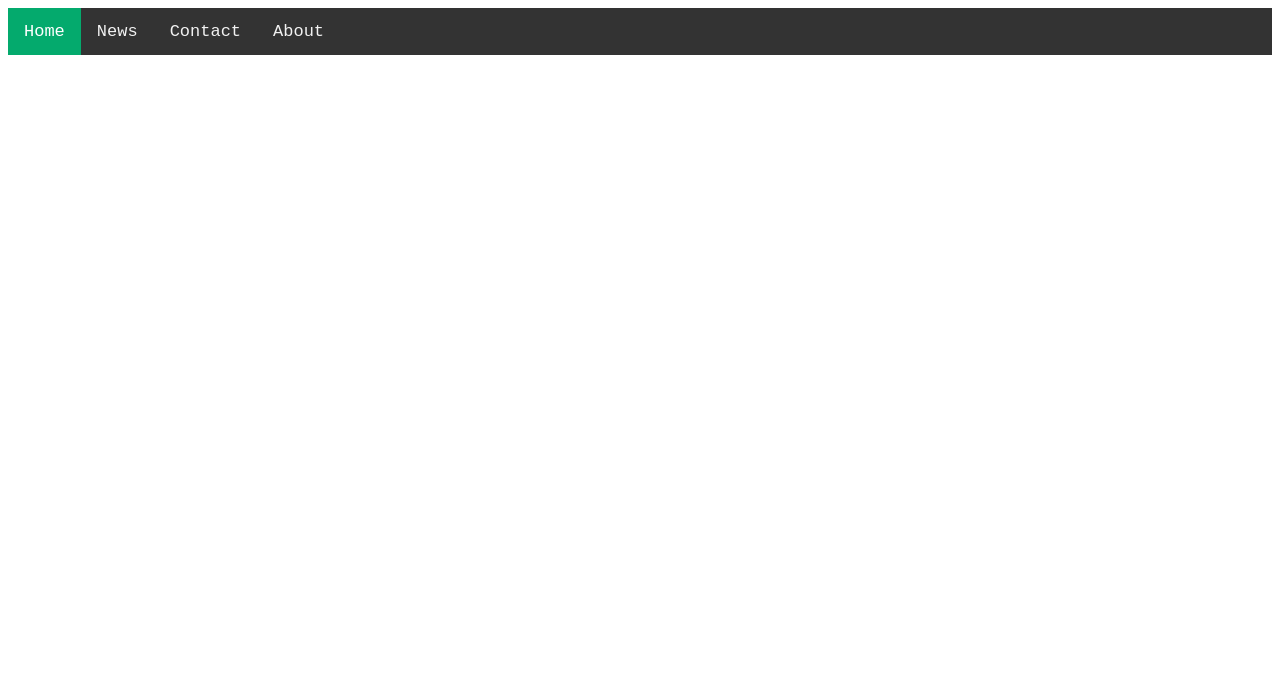
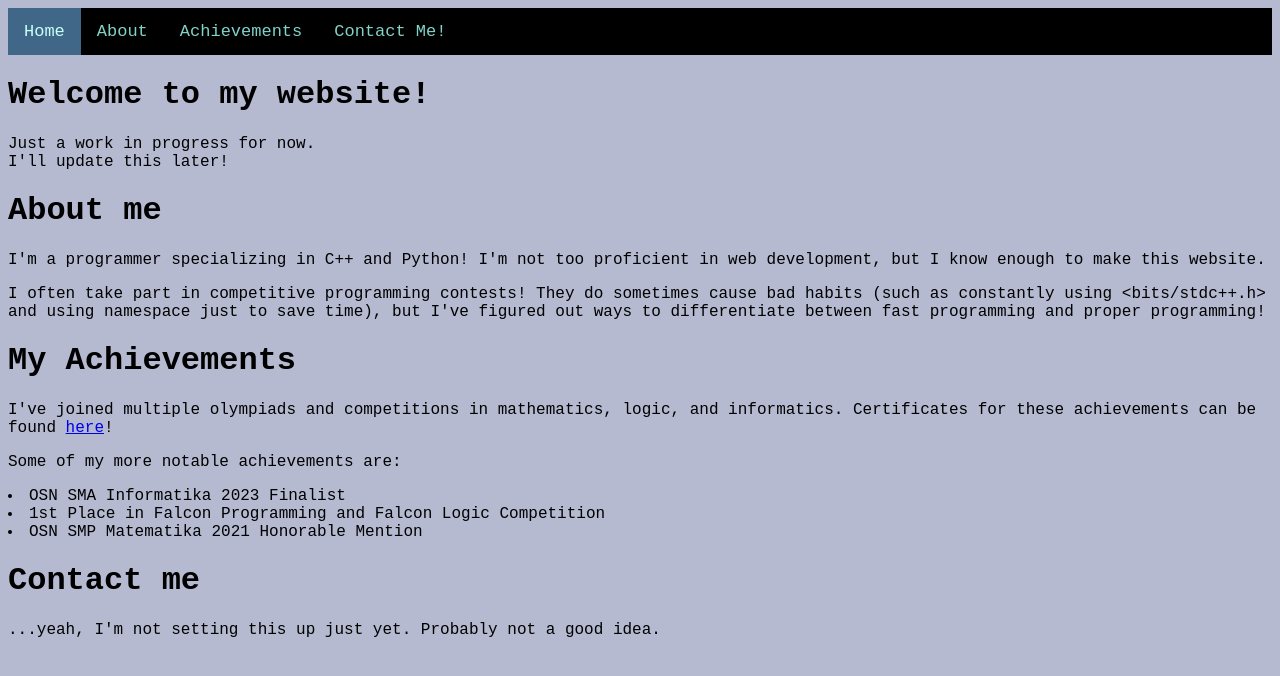
Before and after one commit to Bearylover/bearylover.github.io, a plain HTML site: page index.html in a window 1280 px wide. Drawn offline with Linux system fonts and the light colour scheme.

Commit message:
Update index.html

```diff
--- a/index.html
+++ b/index.html
@@ -7,35 +7,80 @@
 <style>
 body {
   font-family: 'Courier New', monospace;
+  background-color: #B5BAD0;
 }
 .topnav {
-  background-color: #333;
+  background-color: black;
   overflow: hidden;
 }
 .topnav a {
   float: left;
-  color: #f2f2f2;
+  color: #81D2C7;
   text-align: center;
   padding: 14px 16px;
   text-decoration: none;
   font-size: 17px;
 }
 .topnav a:hover {
-  background-color: #ddd;
-  color: black;
+  background-color: #96A0CF;
+  color: #c7fff9;
 }
 .topnav a.active {
-  background-color: #04AA6D;
-  color: white;
+  background-color: #416788;
+  color: #c7fff9;
 }
 </style>
 <script src=""></script>
 <body>
 <div class="topnav">
   <a class="active" href="#home">Home</a>
-  <a href="#news">News</a>
-  <a href="#contact">Contact</a>
   <a href="#about">About</a>
+  <a href="#achieve">Achievements</a>
+  <a href="#contact">Contact Me!</a>
 </div>
+<a class="home">
+    <h1>
+        Welcome to my website!
+    </h1>
+    Just a work in progress for now.</br>
+    I'll update this later!
+</a>
+<a class="about">
+    <h1>
+        About me
+    </h1>
+    <p>
+    I'm a programmer specializing in C++ and Python! I'm not too proficient in web development, but I know enough to make this website.</br>
+    </p>
+    <p>
+    I often take part in competitive programming contests! They do sometimes cause bad habits (such as constantly using &ltbits/stdc++.h&gt and using namespace just to save time), but I've figured out ways to differentiate between fast programming and proper programming!
+    </p>
+</a>
+<a class="achieve">
+    <h1>
+        My Achievements
+    </h1>
+    <p>
+        I've joined multiple olympiads and competitions in mathematics, logic, and informatics. Certificates for these achievements can be found <a href="#achieve">here</a>!
+    </p>
+    <p>
+        Some of my more notable achievements are:
+        <li>
+            OSN SMA Informatika 2023 Finalist</br>
+        </li>
+        <li>
+            1st Place in Falcon Programming and Falcon Logic Competition</br>
+        </li>
+        <li>
+            OSN SMP Matematika 2021 Honorable Mention</br>
+        </li>
+    </p>
+</a>
+<a class="contact">
+    <h1>
+        Contact me
+    </h1>
+    ...yeah, I'm not setting this up just yet. Probably not a good idea.
+</a>
 </body>
 </html>
```
